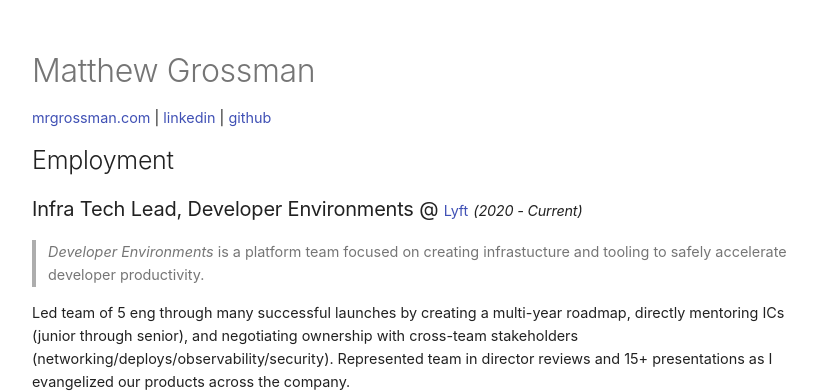
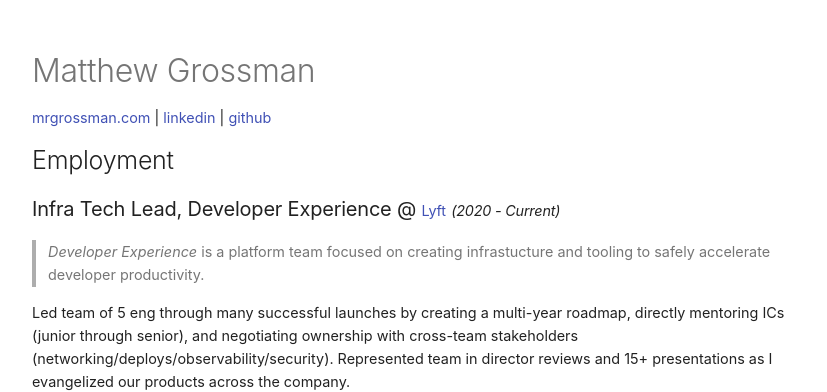
Before and after one commit to matthewgrossman/website, an MkDocs documentation site: the page built from docs/resume.md, in a window 1280 px wide. Shown: the top 392 px of the page, without its empty margins (224-1051 px from the left). Built offline with MkDocs 1.6.1 and Material for MkDocs 9.7.7, drawn with Linux system fonts in a browser that asks for light colours.

Commit message:
devx is more well understood

```diff
--- a/docs/resume.md
+++ b/docs/resume.md
@@ -15,9 +15,9 @@
 # Matthew Grossman
 [mrgrossman.com](https://www.mrgrossman.com/) | [linkedin](https://www.linkedin.com/in/matthewryangrossman/) | [github](https://github.com/matthewgrossman/)
 ## Employment
-### Infra Tech Lead, Developer Environments @ [Lyft](https://lyft.com) *(2020 - Current)*
+### Infra Tech Lead, Developer Experience @ [Lyft](https://lyft.com) *(2020 - Current)*
 
-> *Developer Environments* is a platform team focused on creating infrastucture and tooling to safely accelerate developer productivity.
+> *Developer Experience* is a platform team focused on creating infrastucture and tooling to safely accelerate developer productivity.
 
 Led team of 5 eng through many successful launches by creating a multi-year roadmap, directly mentoring ICs (junior through senior), and negotiating ownership with cross-team stakeholders (networking/deploys/observability/security).
 Represented team in director reviews and 15+ presentations as I evangelized our products across the company.
```
Also changed, not shown: docs/index.md (+1 -1 lines).
